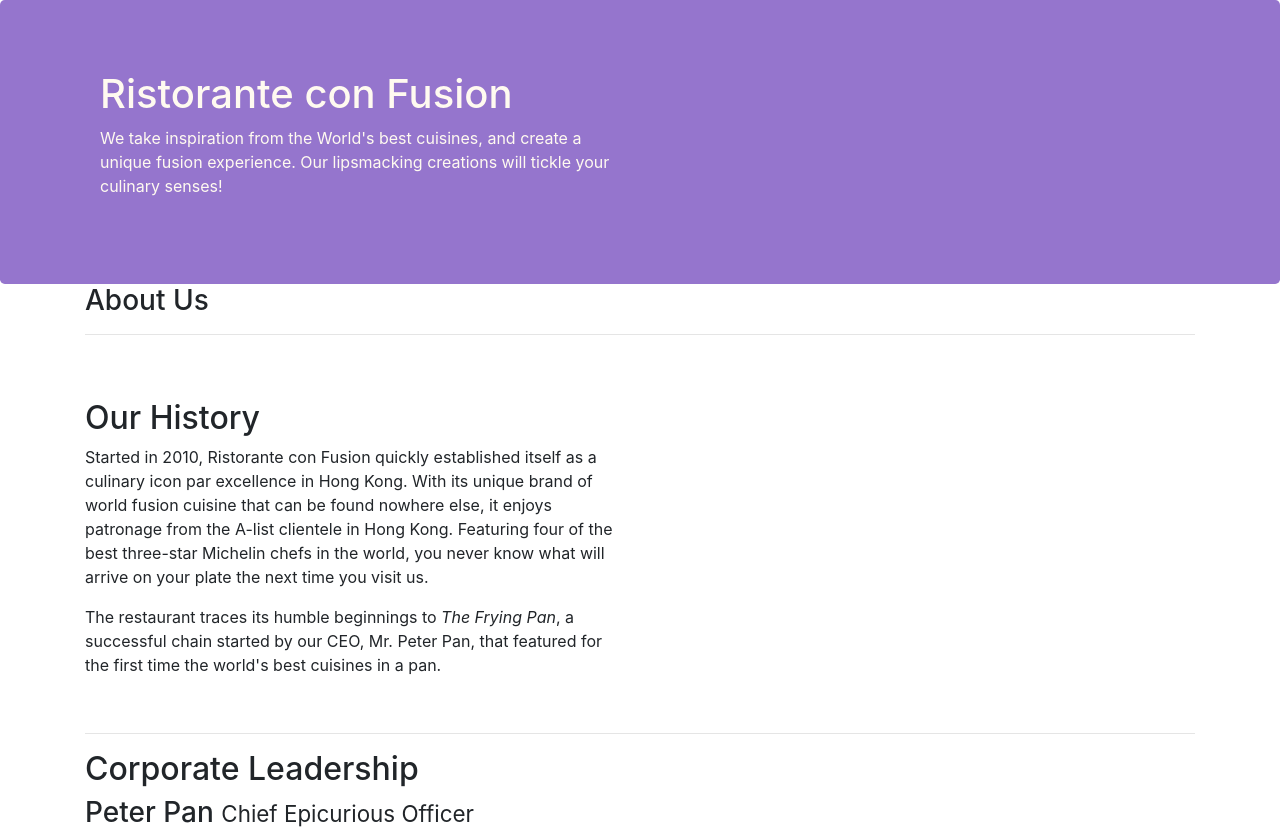
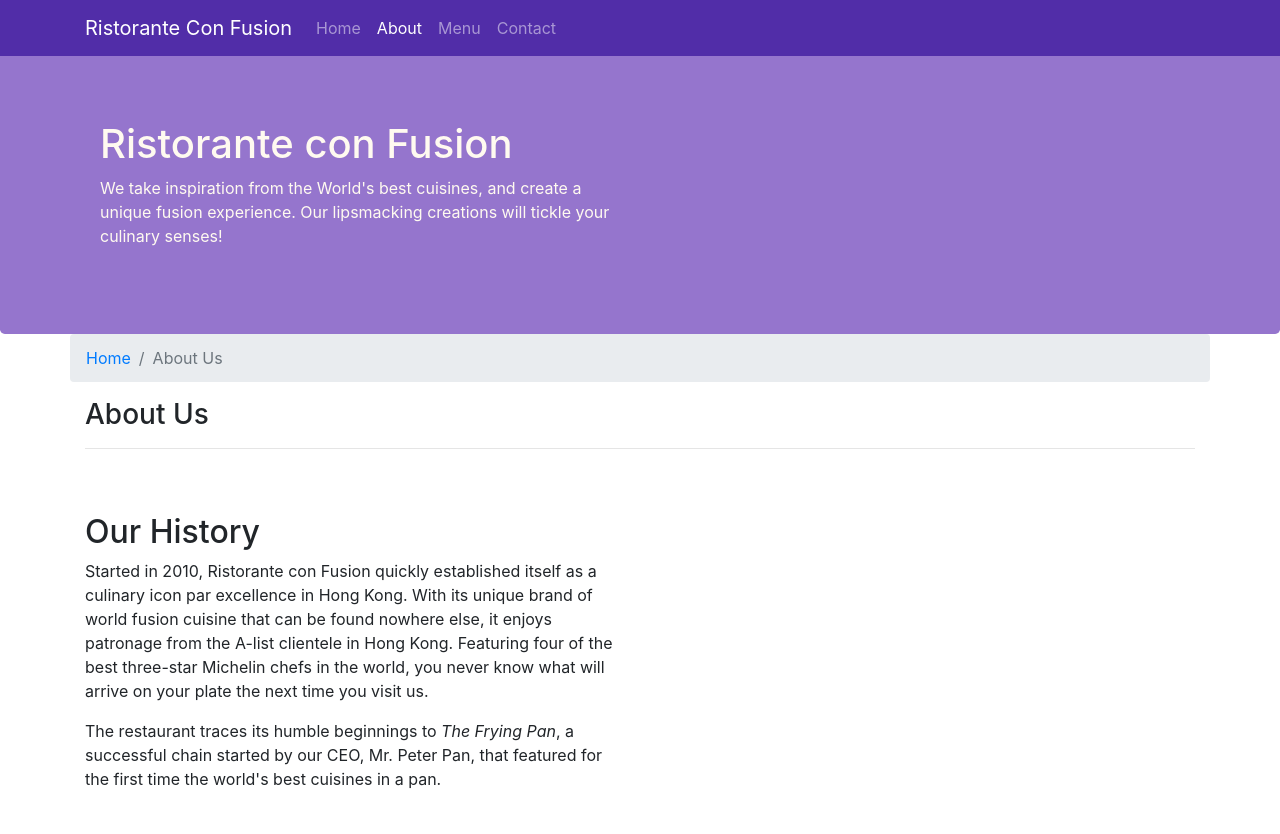
Before and after one commit to rrrw82/Bootstrap_Demo, a website: page aboutus.html in a window 1280 px wide. Shown: the top 834 px of the page. Drawn offline with nearby package versions, Linux system fonts and the light colour scheme.

Commit message:
Navbar and Breadcrumbs

```diff
--- a/aboutus.html
+++ b/aboutus.html
@@ -15,6 +15,27 @@
 
 <body>
 
+  <nav class="navbar navbar-dark navbar-expand-sm fixed-top">
+
+    <div class="container">
+
+       <button class="navbar-toggler" type="button" data-toggle="collapse" data-target="#Navbar">
+         <span class="navbar-toggler-icon"></span>
+       </button>
+
+      <a class="navbar-brand" href="#">Ristorante Con Fusion</a>
+      <div class="collapse navbar-collapse" id="Navbar">
+        <ul class="navbar-nav mr-auto">
+          <li class="nav-item"><a class="nav-link" href="./index.html">Home</a></li>
+          <li class="nav-item active"><a class="nav-link active" href="#">About
+            </a></li>
+          <li class="nav-item"><a class="nav-link" href="#"> Menu</a></li>
+          <li class="nav-item"><a class="nav-link" href="#">Contact</a></li>
+        </ul>
+      </div>
+    </div>
+  </nav>
+
   <header class="jumbotron">
     <div class="container">
       <div class="row row-header">
@@ -30,6 +51,12 @@
 
   <div class="container">
     <div class="row">
+
+      <ol class="col-12 breadcrumb">
+        <li class="breadcrumb-item"><a href="./index.html">Home</a></li>
+        <li class="breadcrumb-item active">About Us</li>
+      </ol>
+
       <div class="col-12">
         <h3>About Us</h3>
         <hr>
--- a/css/styles.css
+++ b/css/styles.css
@@ -1,3 +1,12 @@
+body {
+  padding: 50px 0 0 0;
+  z-index: 0;
+}
+
+.navbar-dark{
+  background-color: #512DA8;
+}
+
 .row-header{
   margin: 0px auto;
   padding: 0px auto;
```
Also changed, not shown: index.html (+21 -0 lines).
